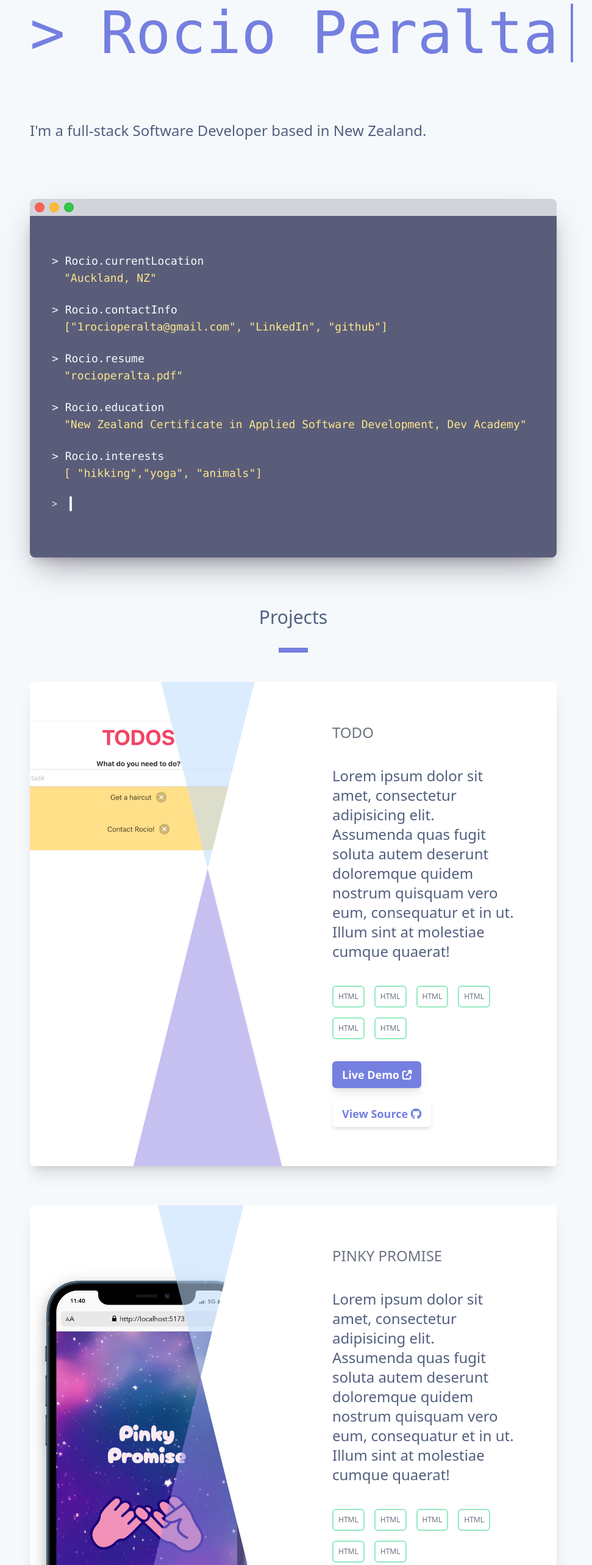
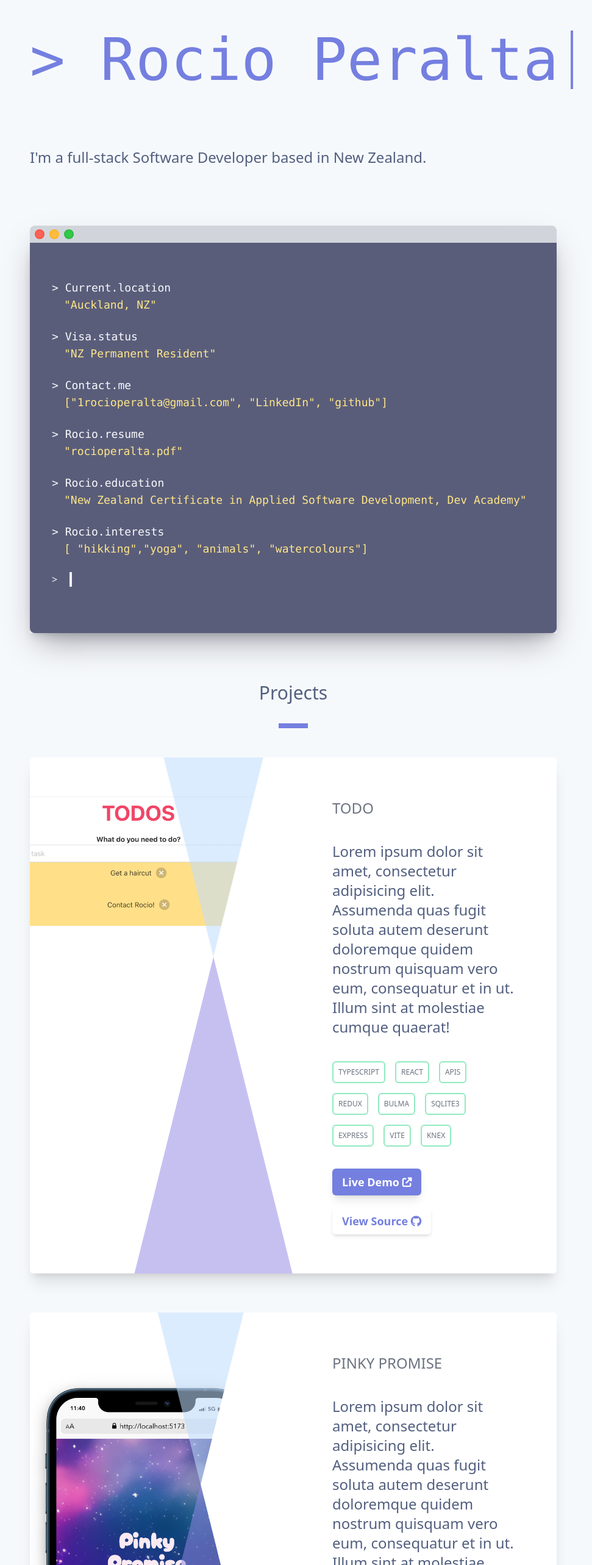
Before and after one commit to rocio-peralta/portfolio-rocio, a React (Vite) app: page / in a window 1280 px wide. Shown: the part 234-2800 px from the top of the page at 61% size, without its empty margins (159-1130 px from the left). Built offline with nearby package versions, Linux system fonts and the light colour scheme; a web font is replaced by a local one.

Commit message:
correction: about, contact and navbar

```diff
--- a/package.json
+++ b/package.json
@@ -14,7 +14,8 @@
     "@fortawesome/fontawesome-free": "^6.4.0",
     "@tailwindcss/typography": "^0.5.9",
     "react": "^18.2.0",
-    "react-dom": "^18.2.0"
+    "react-dom": "^18.2.0",
+    "react-router-dom": "^6.14.2"
   },
   "devDependencies": {
     "@types/react": "^18.2.14",
--- a/src/App.tsx
+++ b/src/App.tsx
@@ -12,6 +12,7 @@ export default function App() {
         <Navbar />
         <Hero />
         <About />
+        <div className="projects">
           <h2
             id="projects"
             className="section-title font-camphor font-open-sans font-segoe-ui mt-10 pt-10 text-center font-sans text-3xl font-medium text-grey"
@@ -20,16 +21,18 @@ export default function App() {
           </h2>
           <div className="mx-auto mt-8 block h-0 w-12 border-4 border-solid border-purple"></div>
           <Projects />
+        </div>
         <div className="background" />
+        <div className="contact">
           <h2
             id="contact"
-          className="section-title font-camphor font-open-sans font-segoe-ui mt-10 pt-10 text-center font-sans text-3xl font-medium text-grey"
+            className="section-title font-camphor font-open-sans mt-10 pt-10 text-center font-sans text-3xl font-medium text-grey"
           >
             Contact me!
           </h2>
           <div className="mx-auto mt-8 block h-0 w-12 border-4 border-solid border-purple"></div>
           <ContactLinks />
-        <Footer />
+        </div>
       </div>
     </>
   );
--- a/src/components/About.tsx
+++ b/src/components/About.tsx
@@ -10,26 +10,45 @@ function About() {
           </div>
           <div className="terminal-window rounded-b-lg bg-fadedPurple p-9 shadow-lg">
             <div className="pt-6 font-mono text-lg text-slate-50">
-              {'>'} Rocio.currentLocation{' '}
+              {'>'} Current.location{' '}
             </div>
             <p className="pb-6 pl-5 font-mono text-lg font-thin text-amber-200">
               &quot;Auckland, NZ&quot;
             </p>
-            <div className="font-mono text-lg text-slate-50">{'>'} Rocio.contactInfo</div>
+            <div className="font-mono text-lg text-slate-50">{'>'} Visa.status </div>
+            <p className="pb-6 pl-5 font-mono text-lg font-thin text-amber-200">
+              &quot;NZ Permanent Resident&quot;
+            </p>
+            <div className="font-mono text-lg text-slate-50">{'>'} Contact.me</div>
             <p className="pb-6 pl-5 font-mono text-lg font-thin text-amber-200">
               {'['}
-              <a href="mailito:1rocioperalta@gmail.com">
+              <a
+                className="hover:text-cyan-400"
+                rel="noopener noreferrer"
+                target="_blank"
+                href="mailto:1rocioperalta@gmail.com"
+              >
                 &quot;1rocioperalta@gmail.com&quot;,{' '}
               </a>
-              <a href="https://www.linkedin.com/in/rocio-peralta-4396333a/">
+              <a
+                className="hover:text-cyan-400"
+                href="https://www.linkedin.com/in/rocio-peralta-4396333a/"
+              >
                 &quot;LinkedIn&quot;,{' '}
               </a>
-              <a href="https://github.com/rocio-peralta">&quot;github&quot;</a>
+              <a className="hover:text-cyan-400" href="https://github.com/rocio-peralta">
+                &quot;github&quot;
+              </a>
               {']'}
             </p>
             <div className="font-mono text-lg text-slate-50">{'>'} Rocio.resume</div>
             <p className="pb-6 pl-5 font-mono text-lg font-thin text-amber-200">
-              <a>&quot;rocioperalta.pdf&quot;</a>
+              <a
+                href="https://drive.google.com/file/d/1b67VUIOowfd6ekdEAhE97RAd3Z5bd_zY/view?usp=drive_link"
+                className="hover:text-cyan-400"
+              >
+                &quot;rocioperalta.pdf&quot;
+              </a>
             </p>
             <div className="font-mono text-lg text-slate-50">{'>'} Rocio.education</div>
             <p className="pb-6 pl-5 font-mono text-lg font-thin text-amber-200">
@@ -38,7 +57,8 @@ function About() {
             </p>
             <div className="font-mono text-lg text-slate-50">{'>'} Rocio.interests</div>
             <p className="pb-6 pl-5 font-mono text-lg font-thin text-amber-200">
-              {'['} &quot;hikking&quot;,&quot;yoga&quot;, &quot;animals&quot;{']'}
+              {'['} &quot;hikking&quot;,&quot;yoga&quot;, &quot;animals&quot;,
+              &quot;watercolours&quot;{']'}
             </p>
 
             <div className="w-max pb-10">
--- a/src/components/Casa.tsx
+++ b/src/components/Casa.tsx
@@ -22,22 +22,7 @@ function Casa() {
         </p>
         <div className="SKILLS flex flex-wrap">
           <span className="skill font-camphor font-open-sans font-segoe-ui mb-4 mr-4 rounded-md border-2 border-highlighterGreen p-2 font-sans text-xs text-gray-500">
-            HTML
-          </span>
-          <span className="skill font-camphor font-open-sans font-segoe-ui mb-4 mr-4 rounded-md border-2 border-highlighterGreen p-2 font-sans text-xs text-gray-500">
-            HTML
-          </span>
-          <span className="skill font-camphor font-open-sans font-segoe-ui mb-4 mr-4 rounded-md border-2 border-highlighterGreen p-2 font-sans text-xs text-gray-500">
-            HTML
-          </span>
-          <span className="skill font-camphor font-open-sans font-segoe-ui mb-4 mr-4 rounded-md border-2 border-highlighterGreen p-2 font-sans text-xs text-gray-500">
-            HTML
-          </span>
-          <span className="skill font-camphor font-open-sans font-segoe-ui mb-4 mr-4 rounded-md border-2 border-highlighterGreen p-2 font-sans text-xs text-gray-500">
-            HTML
-          </span>
-          <span className="skill font-camphor font-open-sans font-segoe-ui mb-4 mr-4 rounded-md border-2 border-highlighterGreen p-2 font-sans text-xs text-gray-500">
-            HTML
+            FIGMA
           </span>
         </div>
         <div className="LINKS container flex flex-wrap items-center justify-start">
--- a/src/components/Footer.tsx
+++ /dev/null
@@ -1,5 +0,0 @@
-function Footer() {
-  return <div>Footer</div>;
-}
-
-export default Footer;
--- a/src/components/Navbar.tsx
+++ b/src/components/Navbar.tsx
@@ -1,9 +1,13 @@
 function Navbar() {
   return (
     <>
-      <div className="mt10 flex justify-end">
-        <div className="p-5">Project</div>
-        <div className="p-5">Contact</div>
+      <div className="font-open-sans mt-10 flex justify-end pt-10 text-center font-sans text-xl font-light text-grey">
+        <div className="p-5">
+          <a href="#projects">Projects</a>
+        </div>
+        <div className="p-5">
+          <a href="#contact">Contact</a>
+        </div>
       </div>
     </>
   );
--- a/src/components/PinkyPromise.tsx
+++ b/src/components/PinkyPromise.tsx
@@ -22,38 +22,28 @@ function PinkyPromise() {
         </p>
         <div className="SKILLS flex flex-wrap">
           <span className="skill font-camphor font-open-sans font-segoe-ui mb-4 mr-4 rounded-md border-2 border-highlighterGreen p-2 font-sans text-xs text-gray-500">
-            HTML
+            TYPESCRIPT
           </span>
           <span className="skill font-camphor font-open-sans font-segoe-ui mb-4 mr-4 rounded-md border-2 border-highlighterGreen p-2 font-sans text-xs text-gray-500">
-            HTML
+            REACT
           </span>
           <span className="skill font-camphor font-open-sans font-segoe-ui mb-4 mr-4 rounded-md border-2 border-highlighterGreen p-2 font-sans text-xs text-gray-500">
-            HTML
+            TAILWIND CSS
           </span>
           <span className="skill font-camphor font-open-sans font-segoe-ui mb-4 mr-4 rounded-md border-2 border-highlighterGreen p-2 font-sans text-xs text-gray-500">
-            HTML
+            SQLITE3
           </span>
           <span className="skill font-camphor font-open-sans font-segoe-ui mb-4 mr-4 rounded-md border-2 border-highlighterGreen p-2 font-sans text-xs text-gray-500">
-            HTML
+            KNEX
           </span>
           <span className="skill font-camphor font-open-sans font-segoe-ui mb-4 mr-4 rounded-md border-2 border-highlighterGreen p-2 font-sans text-xs text-gray-500">
-            HTML
+            EXPRESS
+          </span>
+          <span className="skill font-camphor font-open-sans font-segoe-ui mb-4 mr-4 rounded-md border-2 border-highlighterGreen p-2 font-sans text-xs text-gray-500">
+            VITE
           </span>
         </div>
         <div className="LINKS container flex flex-wrap items-center justify-start">
-          {/* <a
-            href="http://rocio-todo-full-stack.devacademy.nz/"
-            rel="noopener noreferrer"
-            target="_blank"
-            className="hover:fadedPurple mr-5 mt-5 inline-block rounded-md bg-purple px-4 py-0.5 text-lg font-semibold leading-[40px] text-white shadow-lg hover:bg-fadedBlue hover:shadow-md"
-          >
-            {' '}
-            Live Demo
-            <span>
-              {' '}
-              <i className="fas fa-external-link-alt"></i>
-            </span>
-          </a> */}
           <a
             href="https://github.com/kahikatea-2023/pinky-promise"
             rel="noopener noreferrer"
--- a/src/components/Todo.tsx
+++ b/src/components/Todo.tsx
@@ -22,22 +22,31 @@ function Todo() {
         </p>
         <div className="SKILLS flex flex-wrap">
           <span className="skill font-camphor font-open-sans font-segoe-ui mb-4 mr-4 rounded-md border-2 border-highlighterGreen p-2 font-sans text-xs text-gray-500">
-            HTML
+            TYPESCRIPT
           </span>
           <span className="skill font-camphor font-open-sans font-segoe-ui mb-4 mr-4 rounded-md border-2 border-highlighterGreen p-2 font-sans text-xs text-gray-500">
-            HTML
+            REACT
           </span>
           <span className="skill font-camphor font-open-sans font-segoe-ui mb-4 mr-4 rounded-md border-2 border-highlighterGreen p-2 font-sans text-xs text-gray-500">
-            HTML
+            APIS
           </span>
           <span className="skill font-camphor font-open-sans font-segoe-ui mb-4 mr-4 rounded-md border-2 border-highlighterGreen p-2 font-sans text-xs text-gray-500">
-            HTML
+            REDUX
           </span>
           <span className="skill font-camphor font-open-sans font-segoe-ui mb-4 mr-4 rounded-md border-2 border-highlighterGreen p-2 font-sans text-xs text-gray-500">
-            HTML
+            BULMA
           </span>
           <span className="skill font-camphor font-open-sans font-segoe-ui mb-4 mr-4 rounded-md border-2 border-highlighterGreen p-2 font-sans text-xs text-gray-500">
-            HTML
+            SQLITE3
+          </span>
+          <span className="skill font-camphor font-open-sans font-segoe-ui mb-4 mr-4 rounded-md border-2 border-highlighterGreen p-2 font-sans text-xs text-gray-500">
+            EXPRESS
+          </span>
+          <span className="skill font-camphor font-open-sans font-segoe-ui mb-4 mr-4 rounded-md border-2 border-highlighterGreen p-2 font-sans text-xs text-gray-500">
+            VITE
+          </span>
+          <span className="skill font-camphor font-open-sans font-segoe-ui mb-4 mr-4 rounded-md border-2 border-highlighterGreen p-2 font-sans text-xs text-gray-500">
+            KNEX
           </span>
         </div>
         <div className="LINKS container flex flex-wrap items-center justify-start">
--- a/vite.config.ts
+++ b/vite.config.ts
@@ -4,4 +4,5 @@ import { defineConfig } from 'vite';
 // https://vitejs.dev/config/
 export default defineConfig({
   plugins: [react()],
+  base:"//"
 });
```
Also changed, not shown: src/components/ContactLinks.tsx (+4 -5 lines), 1 other file (tests, documents, lock files or other folders). Lines whose indentation alone changed are shown as unchanged.
